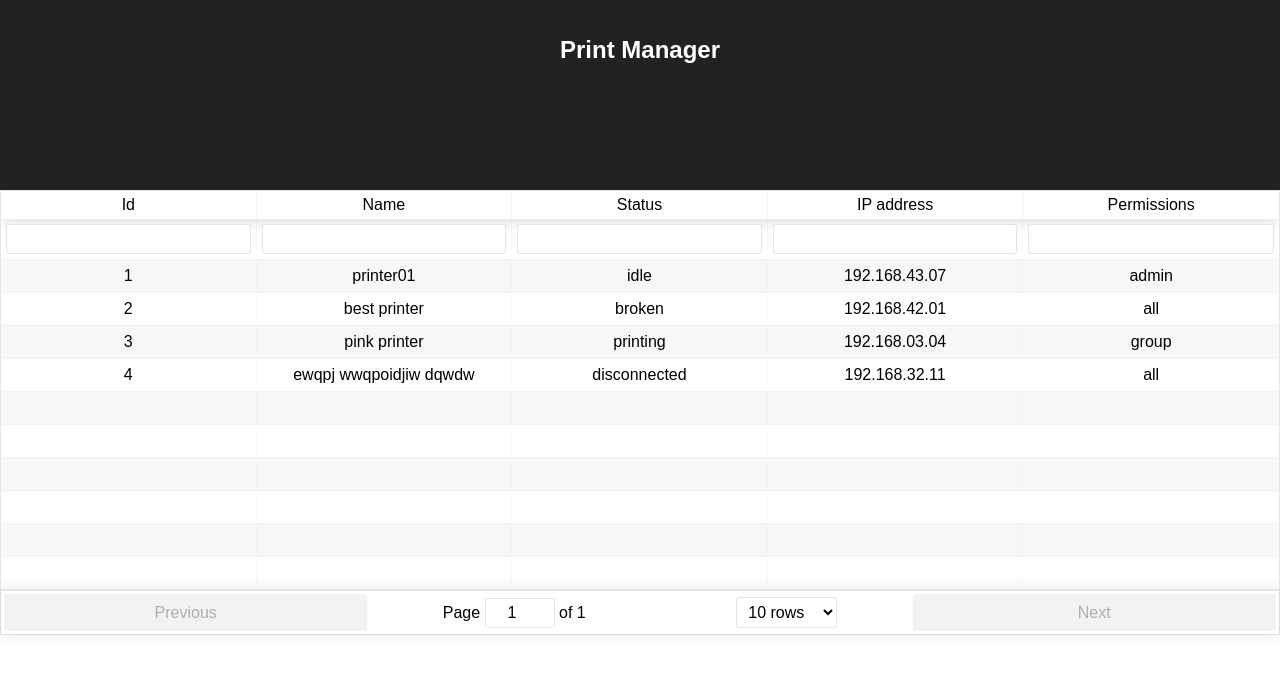
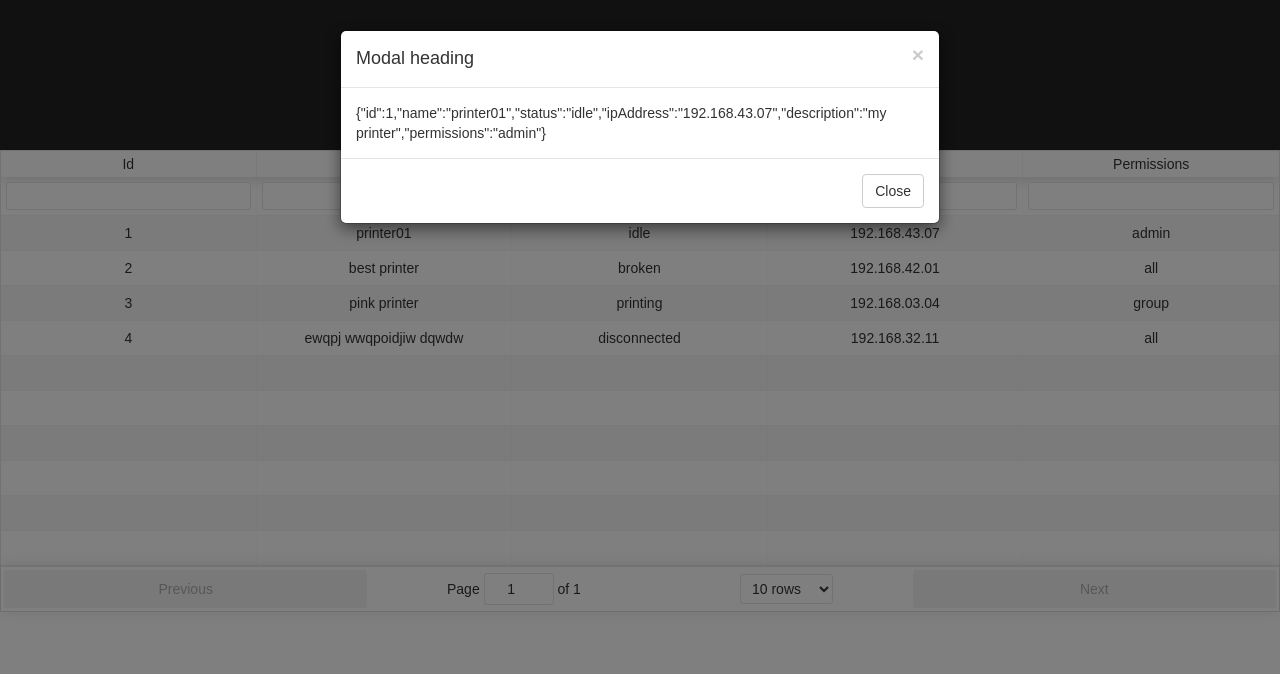
Before and after one commit to pszklanko/print-mngr, a React (Create React App) app: page / in a window 1280 px wide. Both pictures are taken after a click on the element "printer01". Shown: the top 674 px of the page. Built offline with nearby package versions, Linux system fonts and the light colour scheme.

Commit message:
show/hide formmodal

```diff
--- a/public/index.html
+++ b/public/index.html
@@ -9,7 +9,7 @@
     <link rel="manifest" href="%PUBLIC_URL%/manifest.json">
     <link rel="shortcut icon" href="%PUBLIC_URL%/favicon.ico">
     -->
-
+    <link rel="stylesheet" href="https://maxcdn.bootstrapcdn.com/bootstrap/3.3.7/css/bootstrap.min.css" integrity="sha384-BVYiiSIFeK1dGmJRAkycuHAHRg32OmUcww7on3RYdg4Va+PmSTsz/K68vbdEjh4u" crossorigin="anonymous">
     <title>Print Manager</title>
   </head>
   <body>
--- a/src/App.js
+++ b/src/App.js
@@ -1,10 +1,22 @@
 import React, { Component } from 'react';
 import ReactTable from 'react-table';
 import "react-table/react-table.css";
-
+import { FormModal } from './FormModal'
 import './App.css';
 
 class App extends Component {
+  constructor(props) {
+    super(props)
+    this.state = {
+      show: false,
+      activePrinter: {},
+    }
+  }
+
+  handleModalClose() {
+    this.setState({show: false})
+  }
+
   render() {
     const data = [
       {
@@ -51,11 +63,11 @@
           getTrProps={(state, rowInfo, column, instance) => {
             return {
               onClick: (e) => {
-                console.log(rowInfo.original)
+                this.setState({show: true, activePrinter: rowInfo.original})
               }
             }
           }}
-          defaultFilterMethod={(filter, row) => String(row[filter.id]) === filter.value}
+          defaultFilterMethod={(filter, row) => String(row[filter.id]).includes(filter.value)}
           columns={[
             {
               Header: "Id",
@@ -82,6 +94,7 @@
           defaultPageSize={10}
           className="-striped -highlight"
         />
+        <FormModal show={this.state.show} data={this.state.activePrinter} onClose={() => this.handleModalClose()} />
       </div>
     );
   }
--- /dev/null
+++ b/src/FormModal.js
@@ -0,0 +1,26 @@
+import React, { Component } from 'react';
+import { Modal, Button } from 'react-bootstrap';
+
+export class FormModal extends Component {
+    constructor(props) {
+        super(props);
+    }
+    handleClose() {
+        this.props.onClose();
+    }
+    render() {
+        return (
+            <Modal show={this.props.show} onHide={() => this.handleClose()}>
+                <Modal.Header closeButton>
+                    <Modal.Title>Modal heading</Modal.Title>
+                </Modal.Header>
+                <Modal.Body>
+                    {JSON.stringify(this.props.data)}
+                </Modal.Body>
+                <Modal.Footer>
+                    <Button onClick={() => this.handleClose()}>Close</Button>
+                </Modal.Footer>
+            </Modal>
+        )
+    }
+}
```
